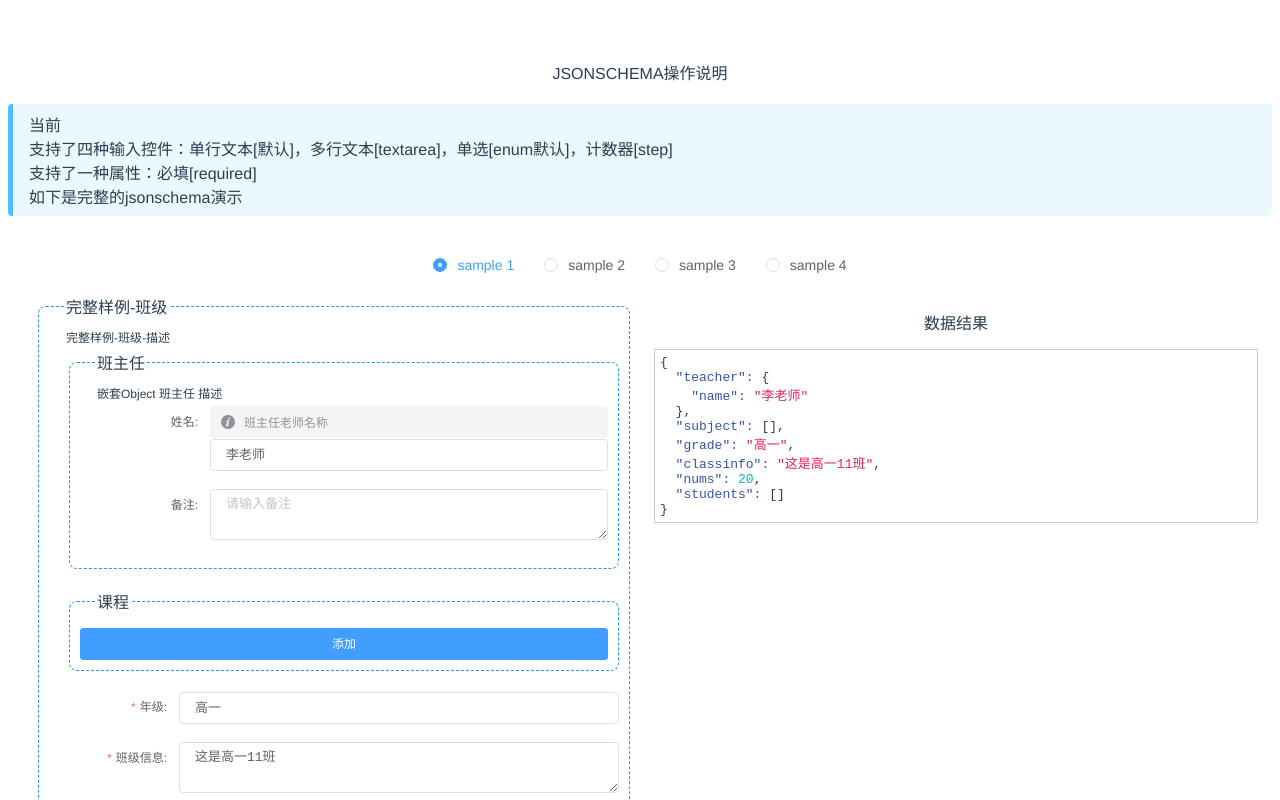
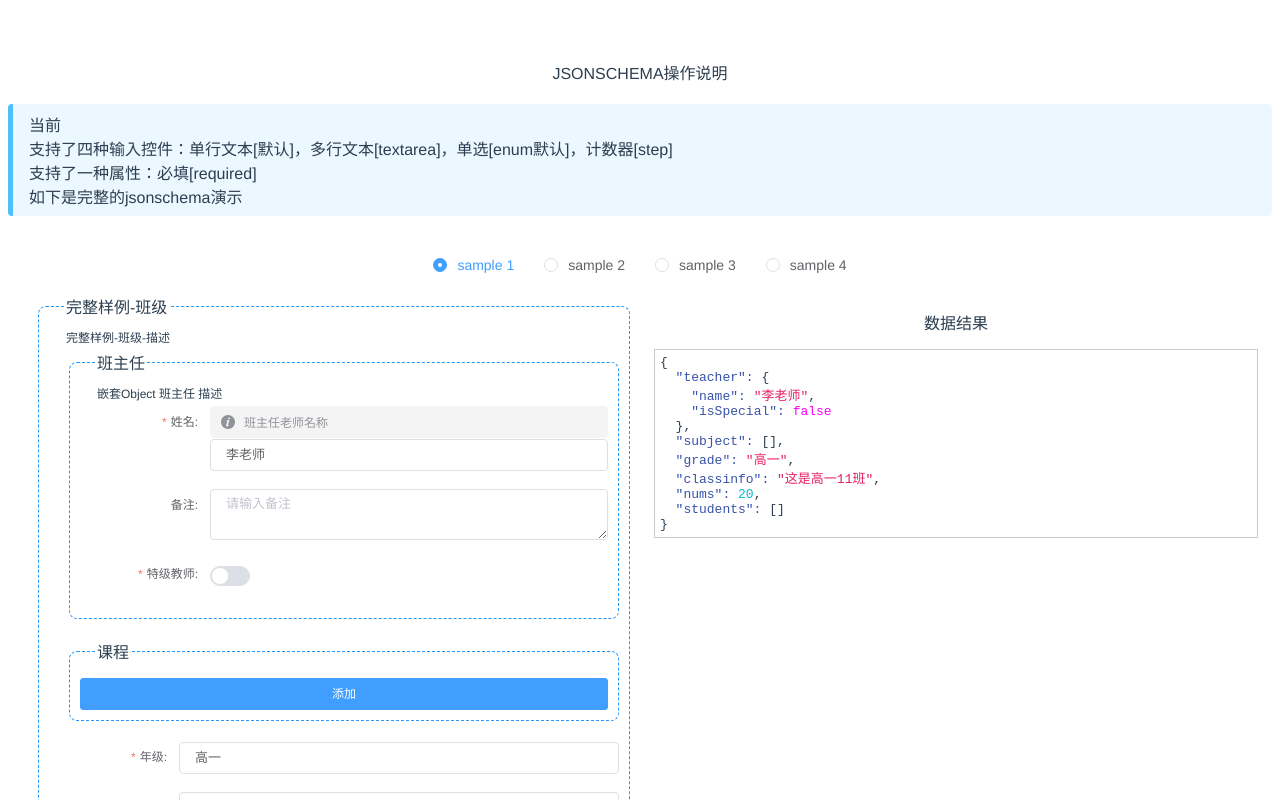
Before and after one commit to tggcs/schema-json-vue, a Vue app: page / in a window 1280 px wide. Shown: the top 800 px of the page. Built offline with nearby package versions, Linux system fonts and the light colour scheme.

Commit message:
switch plugin

```diff
--- a/src/components/ai-jsonschema/components/widgets/FormItem.vue
+++ b/src/components/ai-jsonschema/components/widgets/FormItem.vue
@@ -42,6 +42,9 @@ export default {
       }
     },
     checkRequired(){
+      if (this.schema.widget == 'switch') {
+        return
+      }
       if (this.input == '' || this.input == undefined) {
         utils.errors[this.id.$id] = this.schema
         this.error.show = true
--- /dev/null
+++ b/src/components/ai-jsonschema/components/widgets/SwitchWidget.vue
@@ -0,0 +1,38 @@
+<template>
+  <FormItem ref="FormItem" :schema="schema" :input="input" :id="id" :required="true">
+    <el-switch
+      v-model="input"
+      @change="handleChange"
+      size="small">
+    </el-switch>
+  </FormItem>
+</template>
+
+<script>
+import FormItem from './FormItem.vue'
+
+export default {
+  props: ['id', 'value', 'ui', 'schema'],
+  created() {
+    // 可能应该放在数据初始化的地方来做默认值
+    if (typeof this.value == 'undefined') {
+      this.$emit('onChange', false)
+    }
+    this.input = this.value || false
+  },
+  data() {
+    return {
+      input: ''
+    }
+  },
+  components: {
+    FormItem
+  },
+  methods: {
+    handleChange(val) {
+      this.$emit('onChange', val)
+      this.$refs['FormItem'].handleChange(event)
+    }
+  }
+}
+</script>
--- a/src/components/ai-jsonschema/components/widgets/index.js
+++ b/src/components/ai-jsonschema/components/widgets/index.js
@@ -2,10 +2,12 @@ import TextWidget from './TextWidget.vue'
 import StepWidget from './StepWidget.vue'
 import RadioWidget from './RadioWidget.vue'
 import TextAreaWidget from './TextAreaWidget.vue'
+import SwitchWidget from './SwitchWidget.vue'
 
 export default {
   TextWidget,
   StepWidget,
   RadioWidget,
-  TextAreaWidget
+  TextAreaWidget,
+  SwitchWidget
 }
--- a/src/components/ai-jsonschema/utils/registry.js
+++ b/src/components/ai-jsonschema/utils/registry.js
@@ -4,6 +4,7 @@ import widgets from '../components/widgets'
 
 const widgetMap = {
   boolean: {
+    switch: "SwitchWidget"
   },
   string: {
     text: "TextWidget",
--- a/src/components/ai-jsonschema/utils/schema.js
+++ b/src/components/ai-jsonschema/utils/schema.js
@@ -6,6 +6,7 @@ export const COMPONENT_TYPES = {
   integer: "NumberField",
   object: "ObjectField",
   string: "StringField",
+  boolean: "StringField",
 }
 
 export function toIdSchema(
--- a/src/data/sample/class.json
+++ b/src/data/sample/class.json
@@ -11,6 +11,9 @@
       "title": "班主任",
       "description": "嵌套Object 班主任 描述",
       "type": "object",
+      "required": [
+        "name"
+      ],
       "properties": {
         "name": {
           "type": "string",
@@ -22,6 +25,11 @@
           "type": "string",
           "widget": "textarea",
           "title": "备注"
+        },
+        "isSpecial": {
+          "type": "boolean",
+          "widget": "switch",
+          "title": "特级教师"
         }
       }
     },
```
